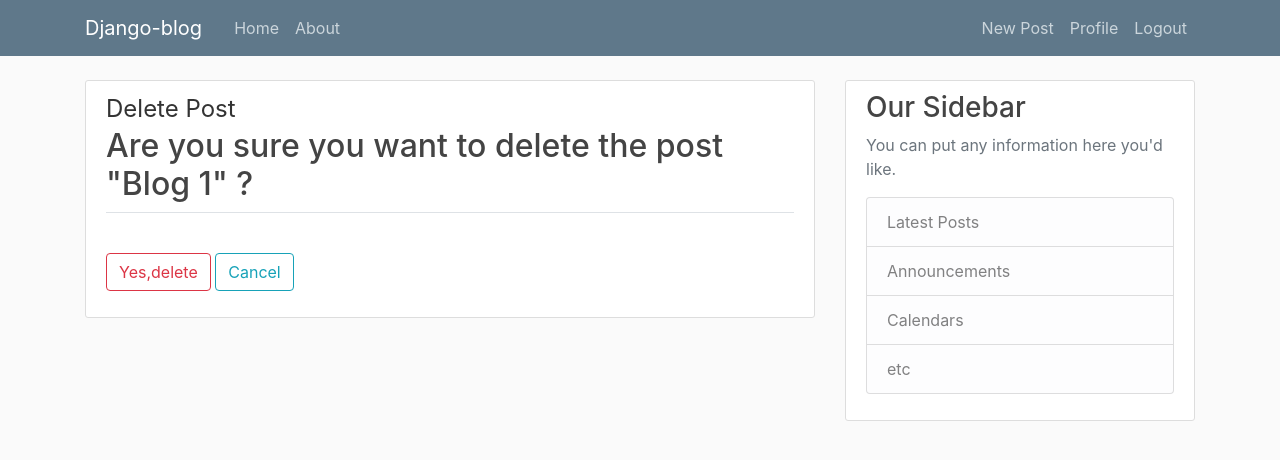
After one commit to bijeshbasnet/blog, a Django app: page /post/1/delete/ in a window 1280 px wide. The commit adds this page. Shown: the top 460 px of the page. Run offline with Django 3.2, Linux system fonts and the light colour scheme; a user stored in the database is signed in; data comes from the database, SQL or seed files in the repository; both versions use the stored data as it was after the commit; some libraries are stand-ins or nearby versions.

Commit message:
Complete create, update and  delete

```diff
--- a/blog/models.py
+++ b/blog/models.py
@@ -1,6 +1,8 @@
 from django.db import models
 from django.utils import timezone
 from django.contrib.auth.models import User
+from django.urls import reverse
+
 
 class Post(models.Model):
     title = models.CharField(max_length=100)
@@ -10,3 +12,6 @@ class Post(models.Model):
 
     def __str__(self):
         return self.title
+
+    def get_absolute_url(self):
+        return reverse('post-detail', kwargs={'pk': self.pk })
--- a/blog/templates/blog/base.html
+++ b/blog/templates/blog/base.html
@@ -35,6 +35,7 @@
         <!-- Navbar Right Side -->
         <div class="navbar-nav">
             {% if user.is_authenticated %}
+                <a class="nav-item nav-link" href="{% url 'post-create' %}">New Post</a>
                 <a class="nav-item nav-link" href="{% url 'profile' %}">Profile</a>
                 <a class="nav-item nav-link" href="{% url 'logout' %}">Logout</a>
             {% else %}
--- a/blog/templates/blog/home.html
+++ b/blog/templates/blog/home.html
@@ -7,7 +7,7 @@
             <a class="mr-2" href="#">{{ post.author }}</a>
             <small class="text-muted">{{ post.date_posted|date:"Y,F d" }}</small>
         </div>
-        <h2><a class="article-title" href="#">{{ post.title }}</a></h2>
+        <h2><a class="article-title" href="{% url 'post-detail' post.id %}">{{ post.title }}</a></h2>
         <p class="article-content">{{ post.content }}</p>
     </div>
 </article>
--- /dev/null
+++ b/blog/templates/blog/post_confirm_delete.html
@@ -0,0 +1,18 @@
+{% extends "blog/base.html" %}
+{% block content%}
+    <div class="content-section">
+        <form method="POST">
+            {% csrf_token %}
+            <fieldset class="form-group">
+                <legend class="border-bottom mb-4">Delete Post
+                    <h2>Are you sure you want to delete the post "{{ object.title }}" ?</h2>
+                </legend>
+            </fieldset>
+            <div class="form-group">
+                <button class="btn btn-outline-danger" type="submit">Yes,delete</button>
+                <a class="btn btn-outline-info" href="{% url 'post-detail' object.id %}" type="submit">Cancel</a>
+
+            </div>
+        </form>
+    </div>
+{% endblock content %}
--- a/blog/urls.py
+++ b/blog/urls.py
@@ -1,7 +1,13 @@
 from django.urls import path
+from .views import PostListView, PostDetailView, PostCreateView, PostUpdateView, PostDeleteView
 from . import views
 
+
 urlpatterns = [
-    path('', views.home, name="blog-home"),
+    path('', PostListView.as_view(), name="blog-home"),
+    path('post/<int:pk>/', PostDetailView.as_view(), name="post-detail"),
+    path('post/<int:pk>/update/', PostUpdateView.as_view(), name="post-update"),
+    path('post/<int:pk>/delete/', PostDeleteView.as_view(), name="post-delete"),
+    path('post/new/', PostCreateView.as_view(), name="post-create"),
     path('about/', views.about, name='blog-about')
 ]
--- a/blog/views.py
+++ b/blog/views.py
@@ -1,11 +1,66 @@
 from django.shortcuts import render
+from django.contrib.auth.mixins import LoginRequiredMixin, UserPassesTestMixin
+from django.views.generic import (ListView,
+                                  DetailView,
+                                  CreateView,
+                                  UpdateView,
+                                  DeleteView)
 from . models import Post
 
-def home(request):
-    context = {
-     'posts': Post.objects.all()
-    }
-    return render(request, 'blog/home.html',context)
+
+#
+# def home(request):
+#     context = {
+#      'posts': Post.objects.all()
+#     }
+#     return render(request, 'blog/home.html', context)
+
+
+class PostListView(ListView):
+    model = Post
+    template_name = 'blog/home.html' #app_name/<model ko viewtype>.html
+    context_object_name = 'posts'
+    ordering = ['-date_posted']
+
+
+class PostDetailView(DetailView):
+    model = Post
+
+
+class PostCreateView(LoginRequiredMixin, CreateView):
+    model = Post
+    fields = ['title', 'content']
+
+    def form_valid(self, form):
+        form.instance.author = self.request.user
+        return super().form_valid(form)
+
+
+class PostUpdateView(LoginRequiredMixin, UserPassesTestMixin, UpdateView):
+    model = Post
+    fields = ['title', 'content']
+
+    def form_valid(self, form):
+        form.instance.author = self.request.user
+        return super().form_valid(form)
+
+    def test_func(self):
+        post = self.get_object()
+        if self.request.user == post.author:
+            return True
+        return False
+
+
+class PostDeleteView(LoginRequiredMixin, UserPassesTestMixin, DeleteView):
+    model = Post
+    success_url = '/'
+
+    def test_func(self):
+        post = self.get_object()
+        if self.request.user == post.author:
+            return True
+        return False
+
 
 def about(request):
-    return render(request, 'blog/about.html',{ 'title': 'about'})
+    return render(request, 'blog/about.html', {'title': 'about'})
```
Also changed, not shown: blog/templates/blog/post_detail.html (added, +19 -0 lines), blog/templates/blog/post_form.html (added, +17 -0 lines), db.sqlite3.
